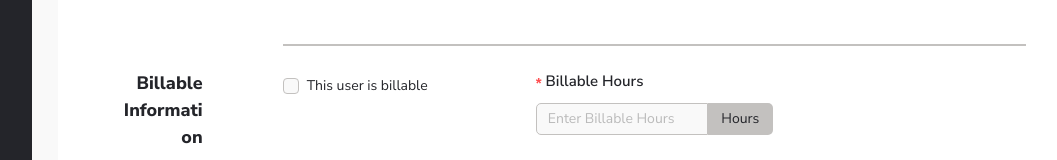
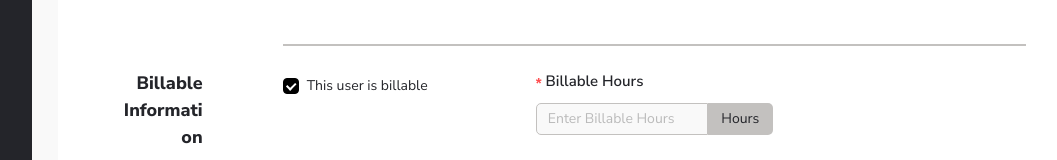
Before and after one commit to RabinThapa1998/employee-management-system, a React (Vite) app in the folder client/: page /add-employee in a window 1280 px wide. Shown: the part 865-1025 px from the top of the page, without its empty margins (168-1225 px from the left). Built offline with nearby package versions, Linux system fonts and the light colour scheme.

Commit message:
feat:add add empolyee api

```diff
--- a/client/package.json
+++ b/client/package.json
@@ -11,6 +11,7 @@
   "dependencies": {
     "@ant-design/icons": "^5.0.1",
     "@reduxjs/toolkit": "^1.9.3",
+    "@tanstack/react-query": "^4.26.1",
     "antd": "^5.2.3",
     "react": "^18.2.0",
     "react-dom": "^18.2.0",
--- a/client/src/App.tsx
+++ b/client/src/App.tsx
@@ -6,6 +6,9 @@ import { Provider } from 'react-redux';
 import { store, persistor } from '~/global-states';
 import { PersistGate } from 'redux-persist/integration/react';
 import { AddTeam } from './page/AddTeam';
+import { QueryClient, QueryClientProvider } from '@tanstack/react-query';
+const queryClient = new QueryClient();
+
 function App() {
   const router = createBrowserRouter([
     {
@@ -44,6 +47,7 @@ function App() {
 
   return (
     <div>
+      <QueryClientProvider client={queryClient}>
         <Provider store={store}>
           <PersistGate loading={null} persistor={persistor}>
             <ConfigProvider
@@ -95,6 +99,7 @@ function App() {
             </ConfigProvider>
           </PersistGate>
         </Provider>
+      </QueryClientProvider>
     </div>
   );
 }
--- a/client/src/components/employees/AddEmployeeTable.tsx
+++ b/client/src/components/employees/AddEmployeeForm.tsx
@@ -19,11 +19,14 @@ import { TableSectionWrapper } from './TableSectionWrapper';
 import { add, useAppDispatch } from '~/global-states';
 import { Icons } from '~/assets';
 import { BillableHourField } from '~/common';
+import { useMutation } from '@tanstack/react-query';
+import { API_BASE_URL } from '~/config';
+
 const onFinishFailed = (errorInfo: any) => {
   console.log('Failed:', errorInfo);
 };
 type option = {
-  value: string;
+  value: string | number | undefined;
   label: string;
 }[];
 interface IForm {
@@ -106,7 +109,7 @@ const workingHours: IForm[] = [
     type: 'string',
   },
   {
-    name: 'ends_in',
+    name: 'ends_at',
     label: 'Ends In',
     placeholder: 'HH-MM',
     type: 'string',
@@ -146,10 +149,34 @@ const billableInformation = [
 ];
 
 const { useToken } = theme;
-export function AddEmployeeTable() {
+export function AddEmployeeForm() {
   const dispatch = useAppDispatch();
+  console.log('base', new URL('employee', API_BASE_URL));
+
+  const { mutate } = useMutation(
+    (values: any) =>
+      fetch(new URL('employee', API_BASE_URL), {
+        method: 'POST',
+        headers: {
+          'Content-Type': 'application/json',
+        },
+        body: JSON.stringify(values),
+      }),
+    {
+      onSuccess: (data) => {
+        console.log(data);
+      },
+    },
+  );
+
   const onFinish = (values: any) => {
+    console.log('🚀 ~ file: AddEmployeeForm.tsx:173 ~ onFinish ~ values:', values);
     dispatch(add(values));
+    if (values.team === 'available') {
+      mutate({ ...values, team: [] });
+    } else {
+      mutate(values);
+    }
   };
 
   const { token } = useToken();
@@ -165,6 +192,7 @@ export function AddEmployeeTable() {
           autoComplete='off'
           layout='vertical'
           wrapperCol={{ span: 24 }}
+          onChange={(e) => console.log(e)}
         >
           <Row align={'middle'} style={{ margin: '0 0 50px 0' }} gutter={70}>
             <Col span={4}>
@@ -291,15 +319,20 @@ export function AddEmployeeTable() {
               if (item.name === 'is_billable') {
                 return (
                   <Col key={item.name} span={8}>
-                    <Form.Item name={item.name}>
-                      <ConfigProvider
-                        theme={{
-                          token: { colorPrimary: '#000' },
-                        }}
+                    <ConfigProvider
+                      theme={{
+                        token: { colorPrimary: '#000' },
+                      }}
+                    >
+                      <Form.Item
+                        name={item.name}
+                        rules={[{ required: true, message: 'required' }]}
+                        valuePropName='checked'
+                        initialValue={true}
                       >
-                        <Checkbox>{item.label}</Checkbox>
-                      </ConfigProvider>
-                    </Form.Item>
+                        <Checkbox defaultChecked>{item.label}</Checkbox>
+                      </Form.Item>
+                    </ConfigProvider>
                   </Col>
                 );
               }
--- a/client/src/components/employees/EmployeesTable.tsx
+++ b/client/src/components/employees/EmployeesTable.tsx
@@ -79,7 +79,6 @@ const columns: ColumnsType<IEmployeeSummary> = [
 
 export function EmployeesTable() {
   const employeeList = useAppSelector(employeeSelector);
-  console.log('🚀 ~ file: EmployeesTable.tsx:70 ~ EmployeesTable ~ employeeList:', employeeList);
 
   const employeeFormattedData = useMemo(() => {
     const temp = employeeList.map((item, idx) => {
--- a/client/src/components/employees/index.ts
+++ b/client/src/components/employees/index.ts
@@ -1,3 +1,3 @@
-export * from './AddEmployeeTable';
+export * from './AddEmployeeForm';
 export * from './EmployeesTable';
 export * from './TableSectionWrapper';
--- /dev/null
+++ b/client/src/config/index.ts
@@ -0,0 +1,5 @@
+const dev = import.meta.env.DEV;
+
+export const API_BASE_URL = dev
+  ? 'http://localhost:8000/api/v1/dashboard/'
+  : process.env.NEXT_PUBLIC_API_BASE_URL!;
--- a/client/src/page/AddEmployee.tsx
+++ b/client/src/page/AddEmployee.tsx
@@ -1,6 +1,6 @@
 import { Typography } from 'antd';
 import { BreadCrumbComponent } from '~/common';
-import { AddEmployeeTable } from '~/components';
+import { AddEmployeeForm } from '~/components';
 import { IBreadCrumbs } from '~/types';
 
 export function AddEmployee() {
@@ -26,7 +26,7 @@ export function AddEmployee() {
           Add Employee
         </Typography.Title>
       </div>
-      <AddEmployeeTable />
+      <AddEmployeeForm />
     </div>
   );
 }
```
Also changed, not shown: 2 other files (tests, documents, lock files or other folders). Lines whose indentation alone changed are shown as unchanged.
